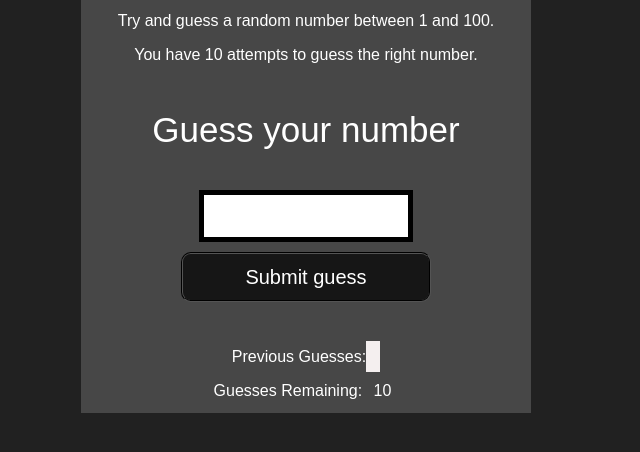
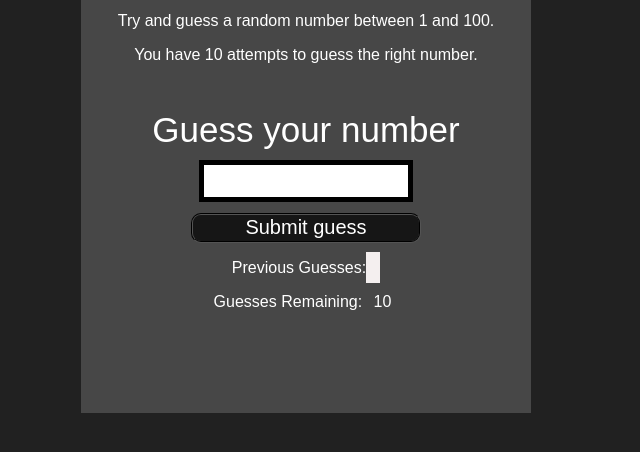
Before and after one commit to VaibhavBadhani/javascript_projects_stackblitz, a website: page 4-GuessTheNumber/index.html in a window 1280 px wide. Shown: the part 224-676 px from the top of the page, without its empty margins (319-959 px from the left). Drawn offline with Linux system fonts and the light colour scheme.

Commit message:
styles_updated

```diff
--- a/4-GuessTheNumber/style.css
+++ b/4-GuessTheNumber/style.css
@@ -63,21 +63,20 @@ html {
 #subt {
     background-color: #161616;
     color: #ffffff;
-    width: 250px;
-    height: 50px;
+    width: 230px;
+    height: 30px;
     border-radius: 10px;
     font-size: 20px;
     border-style: groove;
-    margin-top: 10px;
-    margin-bottom: 30px;
+    margin-top: 5px;
   }
   #guessField {
     color: #000;
     width: 200px;
-    height: 40px;
+    height: 30px;
     font-size: 30px;
     border-style: none;
-    margin-top: 40px;
+    margin-top: 10px;
     border: 5px solid black;
     text-align: center;
   }
```
